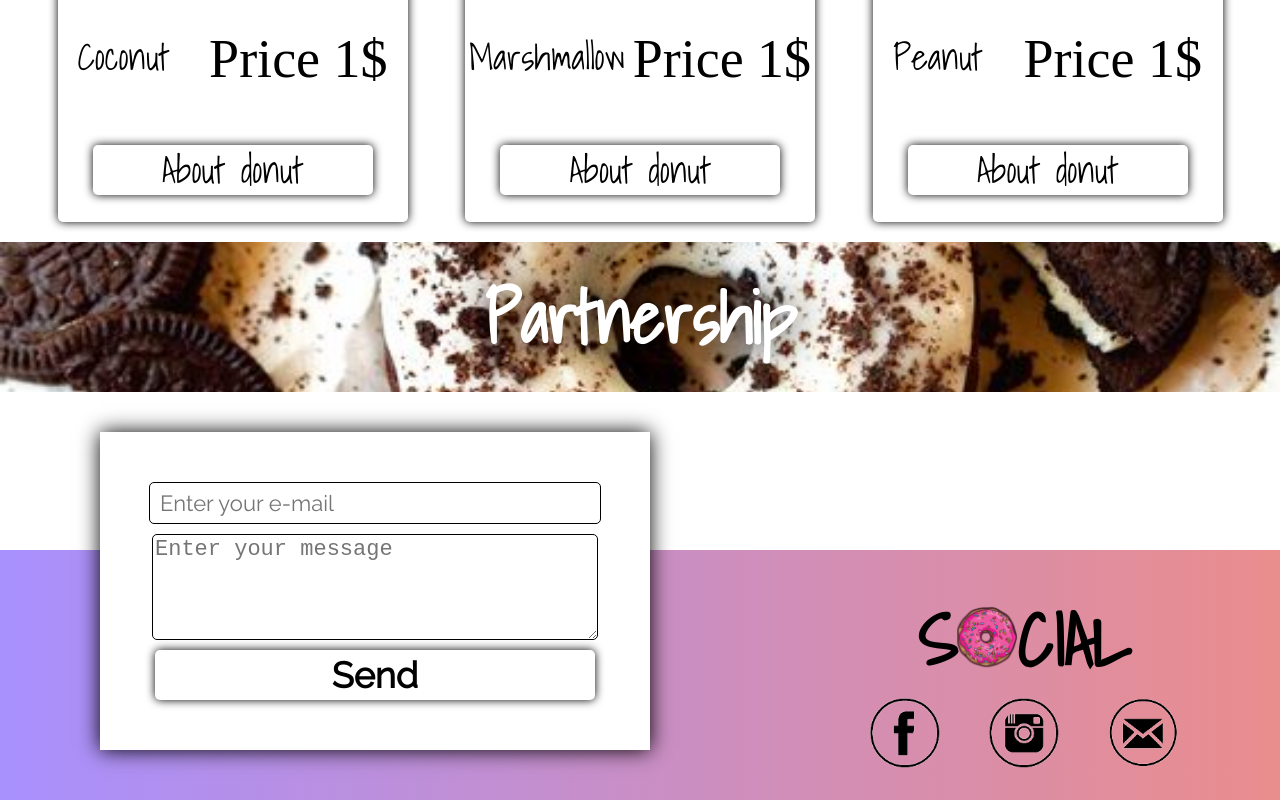
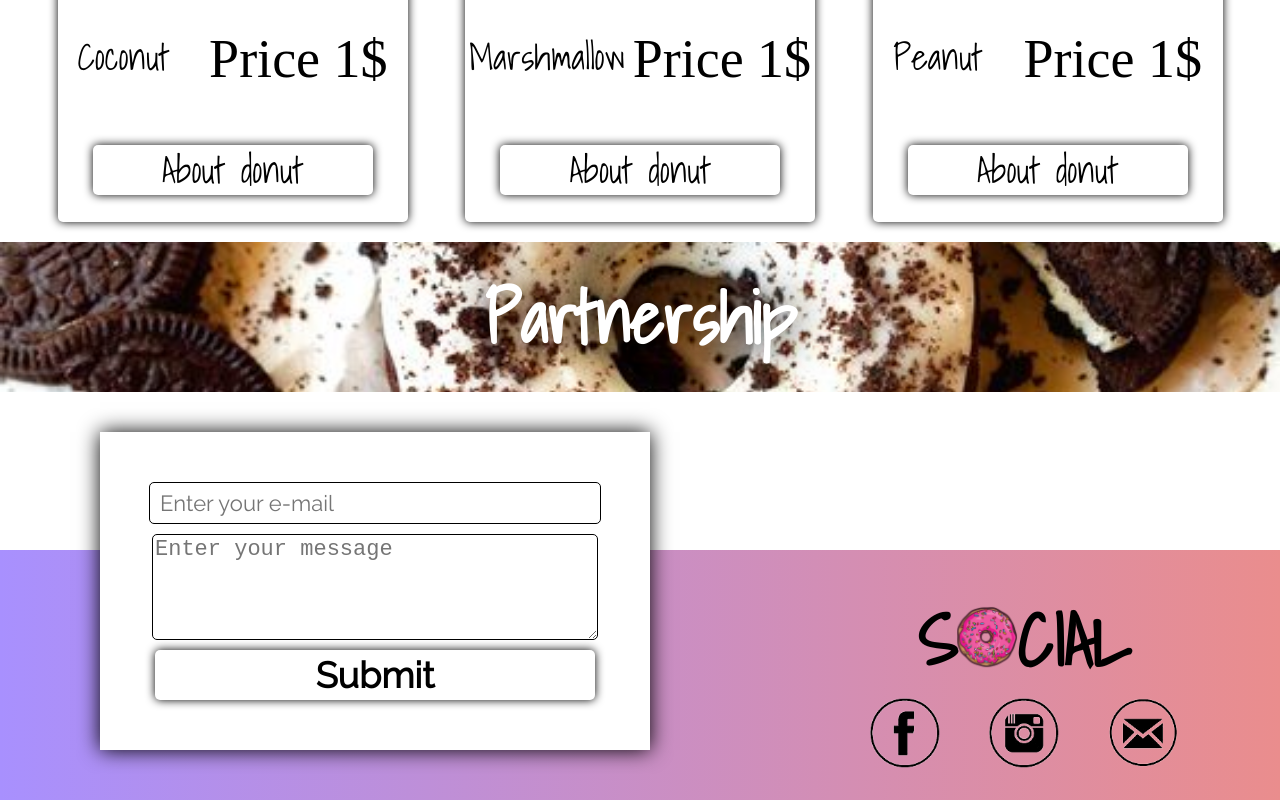
Before and after one commit to InnaZakarzheeva/Donut, a React (Create React App) app: page / in a window 1280 px wide. Shown: the part 1768-2568 px from the top of the page. Built offline with nearby package versions, Linux system fonts and the light colour scheme; a web font is replaced by a local one.

Commit message:
Add files via upload

```diff
--- a/src/footer/form.js
+++ b/src/footer/form.js
@@ -2,6 +2,22 @@ import React from "react";
 import './form.css';
 
 export default class Form extends React.Component{
+    state = {
+        email: '',
+        text: ''
+      }
+
+      sendMail = () =>{
+        const  {
+           email,
+             text
+            } =this.state
+             const linkTag = document.getElementById('link')
+            linkTag.href = `mailto:innazakarzheeva2@gmail.com?subject=Partnership
+            &body=${"Email: " + email +'%0A'+ "Текст: "+ text}`
+            linkTag.click()
+      }
+
     render(){
         return(
            <div className="form_wrapper">
@@ -13,12 +29,15 @@ export default class Form extends React.Component{
 
 <br></br>
 <br></br>
+<a id='link'target="_blank" style={{display: 'none'}} ></a>
                 <form class="form">
 
-                    <input type="text" className='email' placeholder="Enter your e-mail"/>
 
-                    <textarea name="text" rows="5" cols="10" className="text_about" placeholder="Enter your message"/>
-                    <button type='submit' className='validate'>Send</button>
+                    <input type="text"  name="email" className='email' placeholder="Enter your e-mail"  onChange = {(event)=>this.setState({email: event.target.value})}/>
+
+                    <textarea name="text" rows="5" cols="10" className="text_about" placeholder="Enter your message" onChange = {(event)=>this.setState({text: event.target.value})}/>
+                    <input type='submit' className='validate' onClick={this.sendMail}></input>
+
                 </form>
 
                 <div className="footer_wrapper">
```
